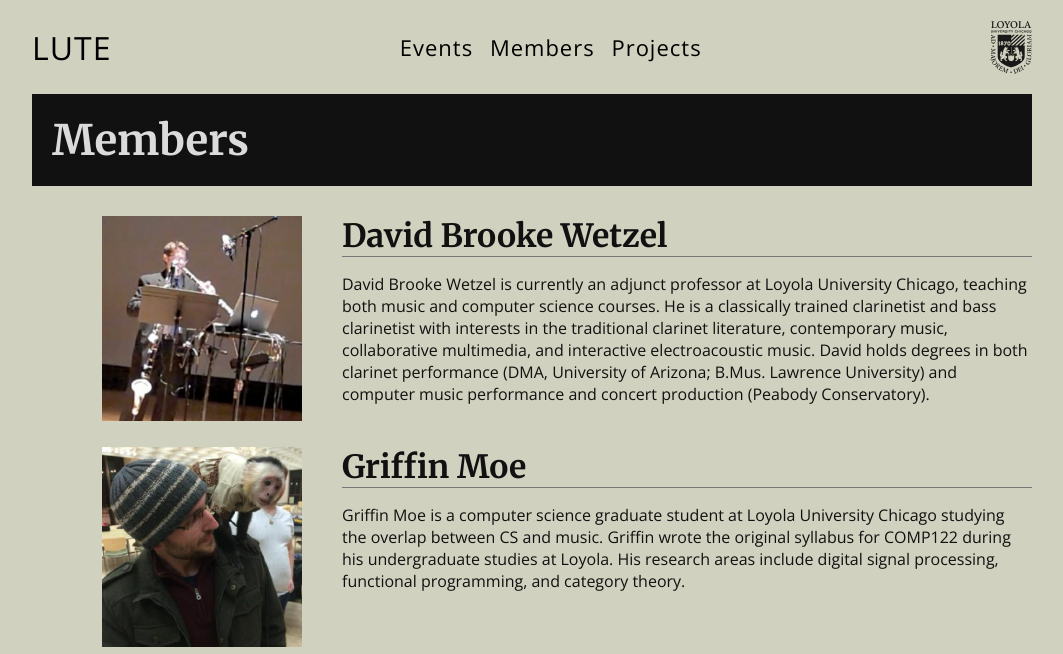
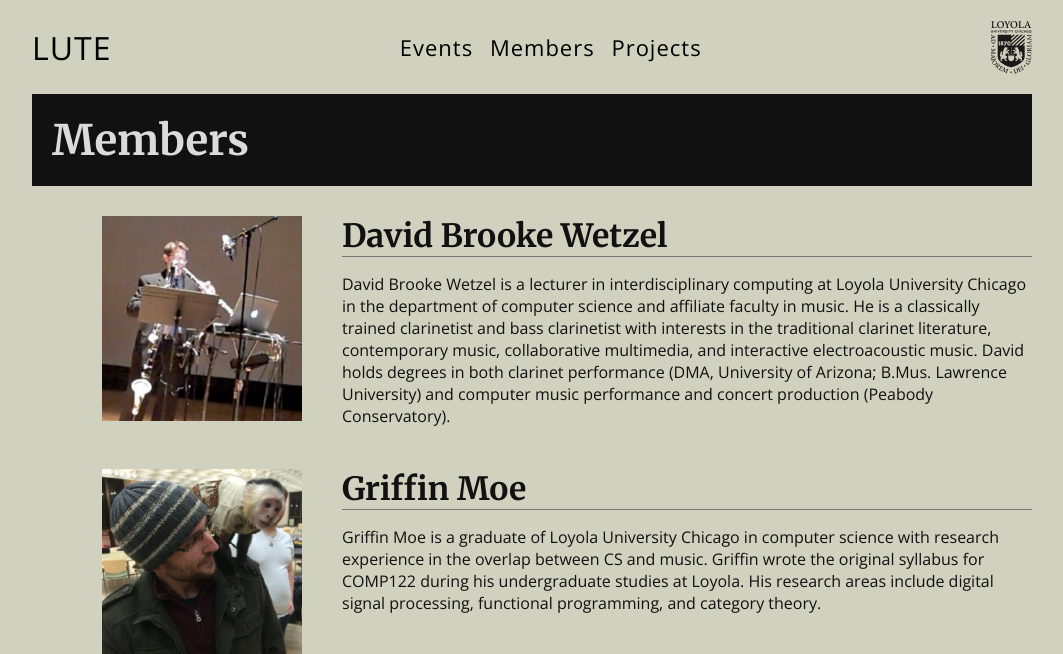
Before and after one commit to loyola-university-tech-ensemble/loyola-university-tech-ensemble.github.io, a Jekyll site: the page built from members.html, in a window 1280 px wide, cut to the strip 0-654 px from the top of the page. Shown: the whole strip, without its empty margins (108-1171 px from the left). Built offline with Jekyll 4.4.1, drawn with Linux system fonts in a browser that asks for light colours; some of the changed text lies outside the part shown.

Commit message:
Update members.yml

```diff
--- a/_data/members.yml
+++ b/_data/members.yml
@@ -2,8 +2,8 @@
   name: David Brooke Wetzel
   image: "david-brooke-wetzel.jpg"
   bio: >
-    David Brooke Wetzel is currently an adjunct professor at Loyola University
-    Chicago, teaching both music and computer science courses. He is a classically
+    David Brooke Wetzel is a lecturer in interdisciplinary computing at Loyola University
+    Chicago in the department of computer science and affiliate faculty in music. He is a classically
     trained clarinetist and bass clarinetist with interests in the traditional
     clarinet literature, contemporary music, collaborative multimedia, and
     interactive electroacoustic music. David holds degrees in both clarinet
@@ -13,8 +13,8 @@
   name: Griffin Moe
   image: "gmoe.jpg"
   bio: >
-    Griffin Moe is a computer science graduate student at Loyola University
-    Chicago studying the overlap between CS and music. Griffin wrote the
+    Griffin Moe is a graduate of Loyola University Chicago in computer science
+    with research experience in the overlap between CS and music. Griffin wrote the
     original syllabus for COMP122 during his undergraduate studies at Loyola.
     His research areas include digital signal processing, functional
     programming, and category theory.
@@ -22,4 +22,4 @@
   name: George K. Thiruvathukal
   image: "Thiruvathukal.jpg"
   bio: >
-    George K. Thiruvathukal holds PhD (1995) and MS (1990) in Computer Science from Illinois Institute of Technology and a BA (1988) in Computer Science and Physics with a Mathematics Minor from Lewis University in Romeoville, IL. He is Professor of Computer Science at Loyola University Chicago and Visiting Faculty at Argonne National Laboratory.
+    George K. Thiruvathukal holds PhD (1995) and MS (1990) in Computer Science from Illinois Institute of Technology and a BA (1988) in Computer Science and Physics with a Mathematics Minor from Lewis University in Romeoville, IL. He is Professor of Computer Science at Loyola University Chicago and Visiting Faculty at Argonne National Laboratory. George currently serves as chair of Computer Science at LUC and is a member of the LUC Jazz Ensemble
```
